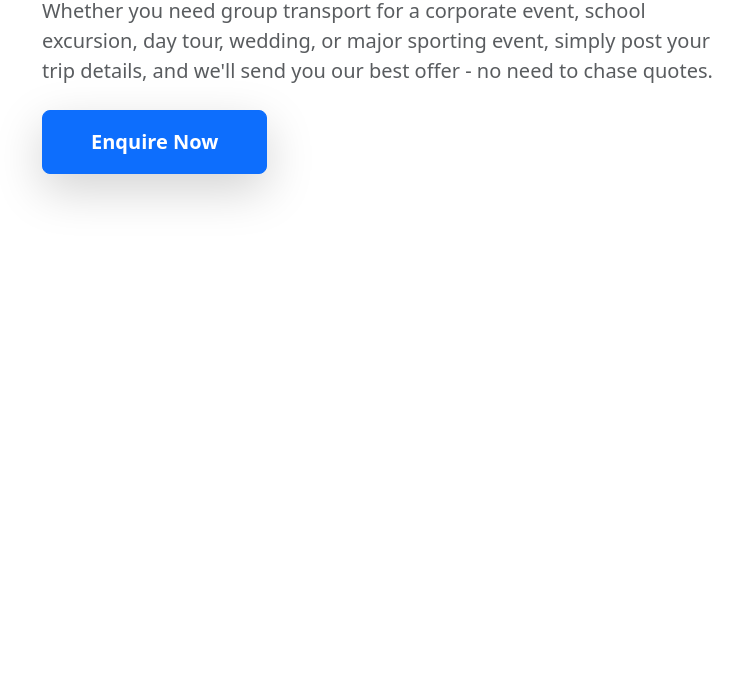
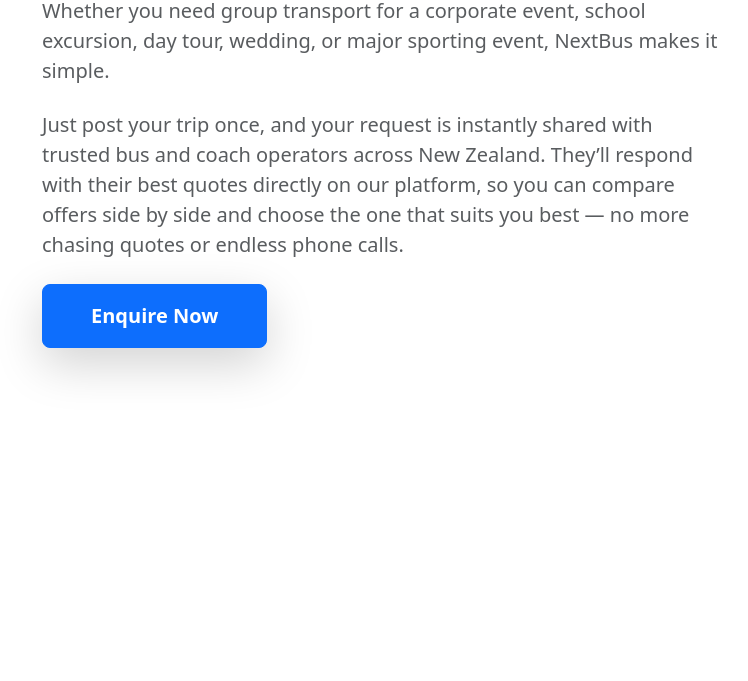
Before and after one commit to pidigodi/Next-Bus, a Gatsby site: page / in a window 1280 px wide. Shown: the part 119-800 px from the top of the page, without its empty margins (210-958 px from the left). Built offline with nearby package versions, Linux system fonts and the light colour scheme; Gatsby itself is replaced by a stand-in of ours.

Commit message:
fourth push

```diff
--- a/gatsby-config.js
+++ b/gatsby-config.js
@@ -10,7 +10,7 @@
 module.exports = {
   siteMetadata: {
     title: `Bus & Coach Charter Hire | NextBus`,
-    description: `Whether you need group transport for a corporate event, school trip, or day tour in Auckland? Simply post your trip details and we'll send you our best offer.`,
+    description: `Whether you need group transport for a corporate event, school trip, or day tour in New Zealand? Simply post your trip details and we'll send you the best offer.`,
     author: `@gatsbyjs`,
     siteUrl: `https://nextbus.co.nz/`,
   },
--- a/src/pages/index.js
+++ b/src/pages/index.js
@@ -40,9 +40,10 @@
             animationDelay: "0.2s",
           }}
         >
-          nextbus.co.nz
+          NextBus
         </h1>
-        <p className="text-muted mb-4 fs-5 text-start">Whether you need group transport for a corporate event, school excursion, day tour, wedding, or major sporting event, simply post your trip details, and we'll send you our best offer - no need to chase quotes.</p>
+        <p className="text-muted mb-4 fs-5 text-start">Whether you need group transport for a corporate event, school excursion, day tour, wedding, or major sporting event, NextBus makes it simple.</p>
+        <p className="text-muted mb-4 fs-5 text-start">Just post your trip once, and your request is instantly shared with trusted bus and coach operators across New Zealand. They’ll respond with their best quotes directly on our platform, so you can compare offers side by side and choose the one that suits you best — no more chasing quotes or endless phone calls.</p>
         <Button size="lg" className="px-5 py-3 fw-bold shadow-lg" onClick={openEnquiry}>
           Enquire Now
         </Button>
```
